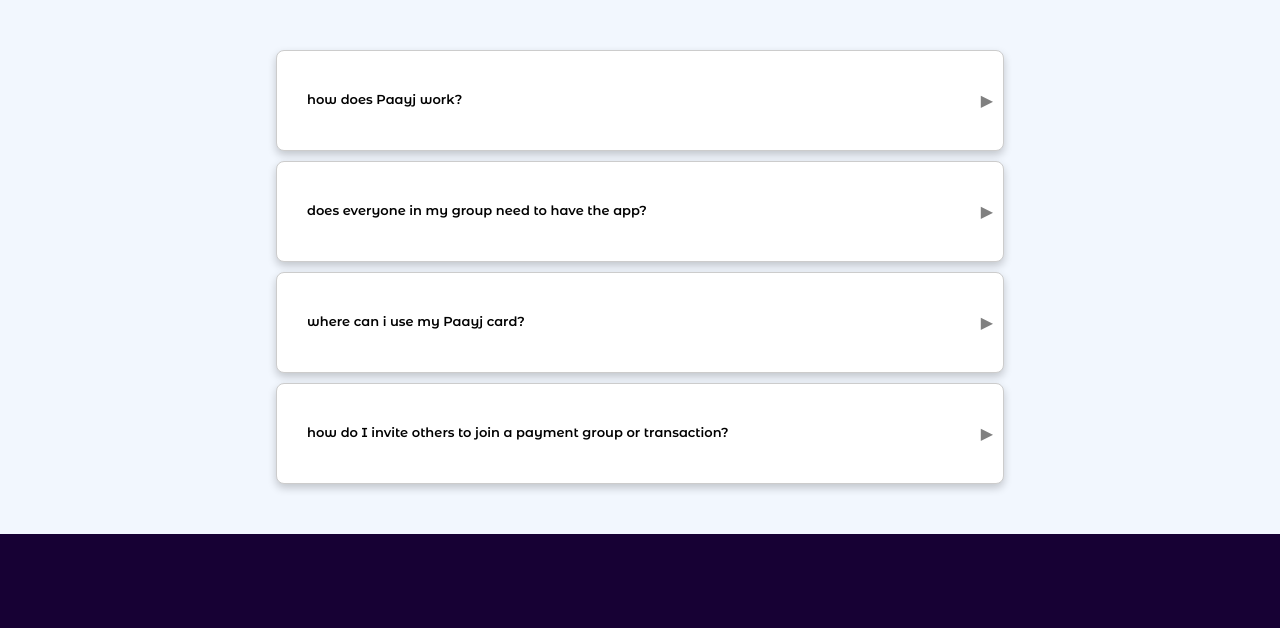
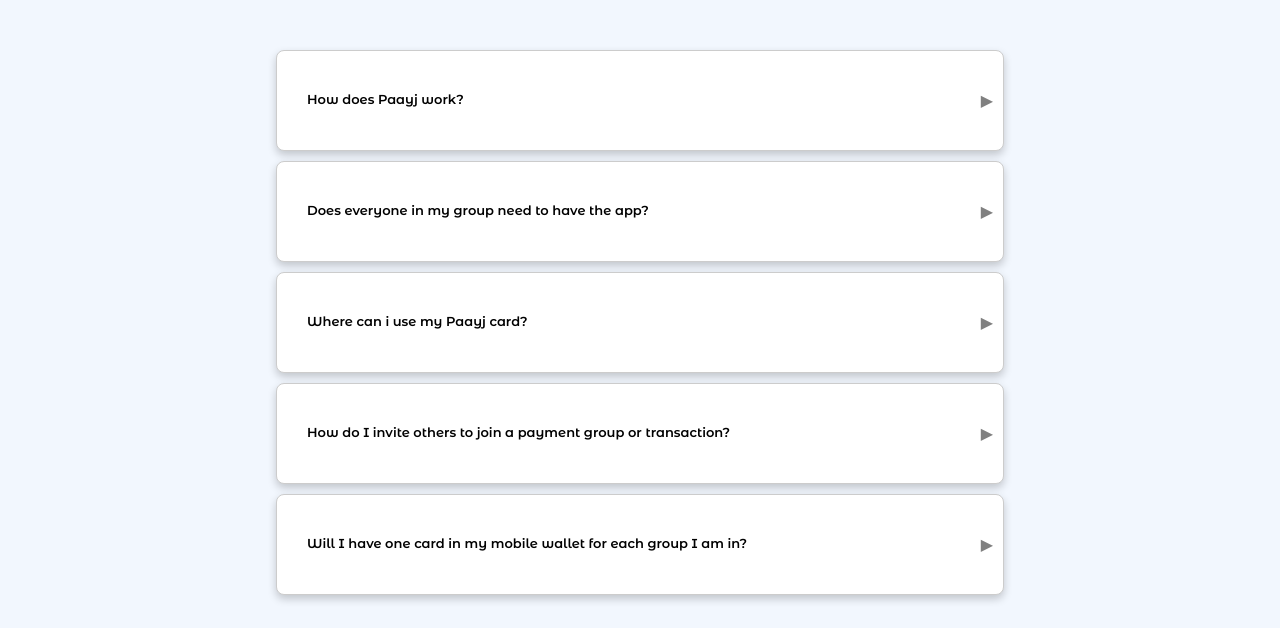
Before and after one commit to sahilpatel123/paayj-fluffy-waffle, a plain HTML site: page index.html in a window 1280 px wide. Shown: the part 562-1190 px from the top of the page. Drawn offline with nearby package versions, Linux system fonts and the light colour scheme.

Commit message:
FAQ updates

```diff
--- a/index.html
+++ b/index.html
@@ -75,31 +75,38 @@
     <div class="main-3" id="faqSection">
         <div class="faq">
             <div class="faq-title">
-                <h2 class="question">how does Paayj work?</h2>
+                <h2 class="question">How does Paayj work?</h2>
                 <div class="arrow">▶</div>
             </div>
             <p class="answer">After you create a split group, we upload a virtual card to your mobile wallet. We use our magic to split the bill and automatically charge every card in the group their fair share- instantly. Create a group in the app, tap your Paayj card, and we automatically split the bill. No one fronts any money. No preloading, transfering, or losing money!</p>
         </div>
         <div class="faq">
             <div class="faq-title">
-                <h2 class="question">does everyone in my group need to have the app?</h2>
+                <h2 class="question">Does everyone in my group need to have the app?</h2>
                 <div class="arrow">▶</div>
             </div>
             <p class="answer">Nope! You can send your friends a web link that allows them to quickly link their card</p>
         </div>
         <div class="faq">
             <div class="faq-title">
-                <h2 class="question">where can i use my Paayj card?</h2>
+                <h2 class="question">Where can i use my Paayj card?</h2>
                 <div class="arrow">▶</div>
             </div>
             <p class="answer">Anywhere in the world that accepts Visa!</p>
         </div>
         <div class="faq">
             <div class="faq-title">
-                <h2 class="question">how do I invite others to join a payment group or transaction?</h2>
+                <h2 class="question">How do I invite others to join a payment group or transaction?</h2>
                 <div class="arrow">▶</div>
             </div>
             <p class="answer">You can simply send your friends a link to join or if you both have the paayj app you can tap your phones together to be added the a group</p>
+        </div>
+        <div class="faq">
+            <div class="faq-title">
+                <h2 class="question">Will I have one card in my mobile wallet for each group I am in?</h2>
+                <div class="arrow">▶</div>
+            </div>
+            <p class="answer">No! You will only have one Paayj card in your mobile wallet. What group is active on the card can be controlled from the app.</p>
         </div>
     </div>
     <footer class="closer">
```
